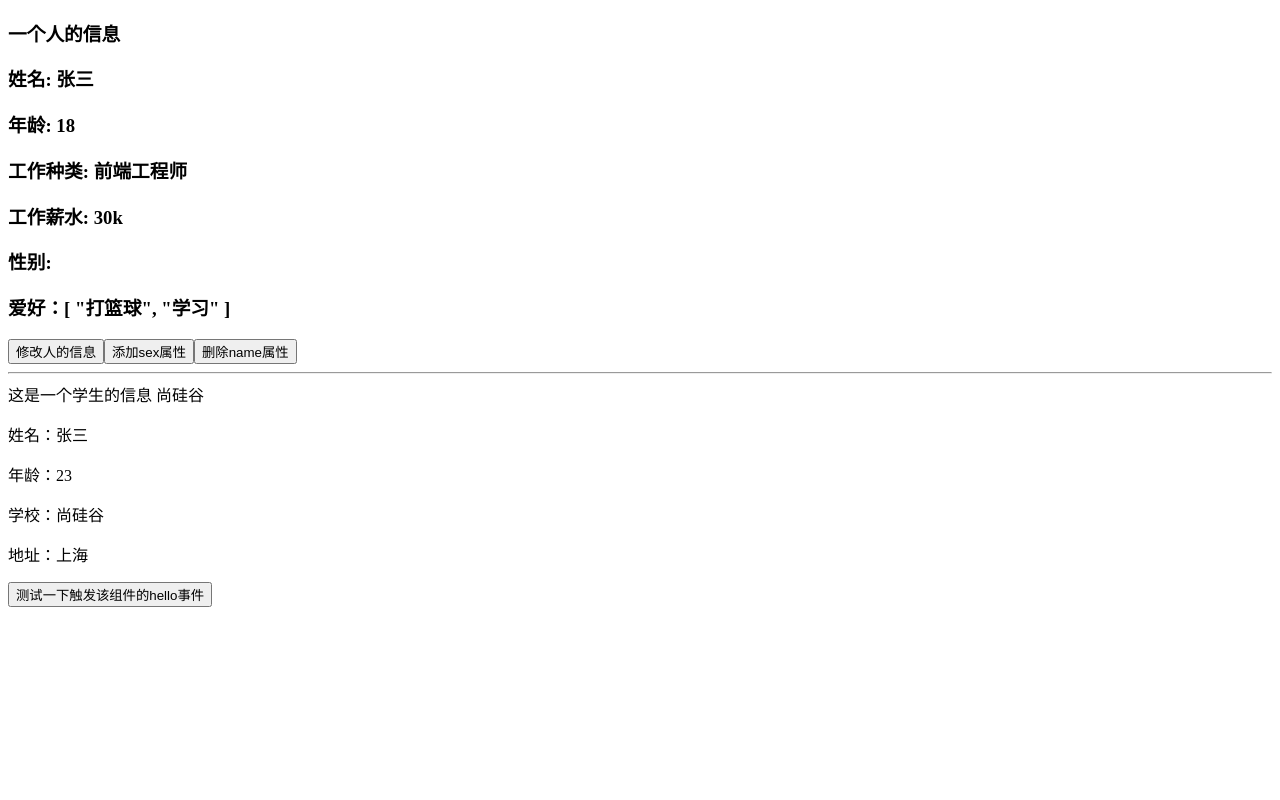
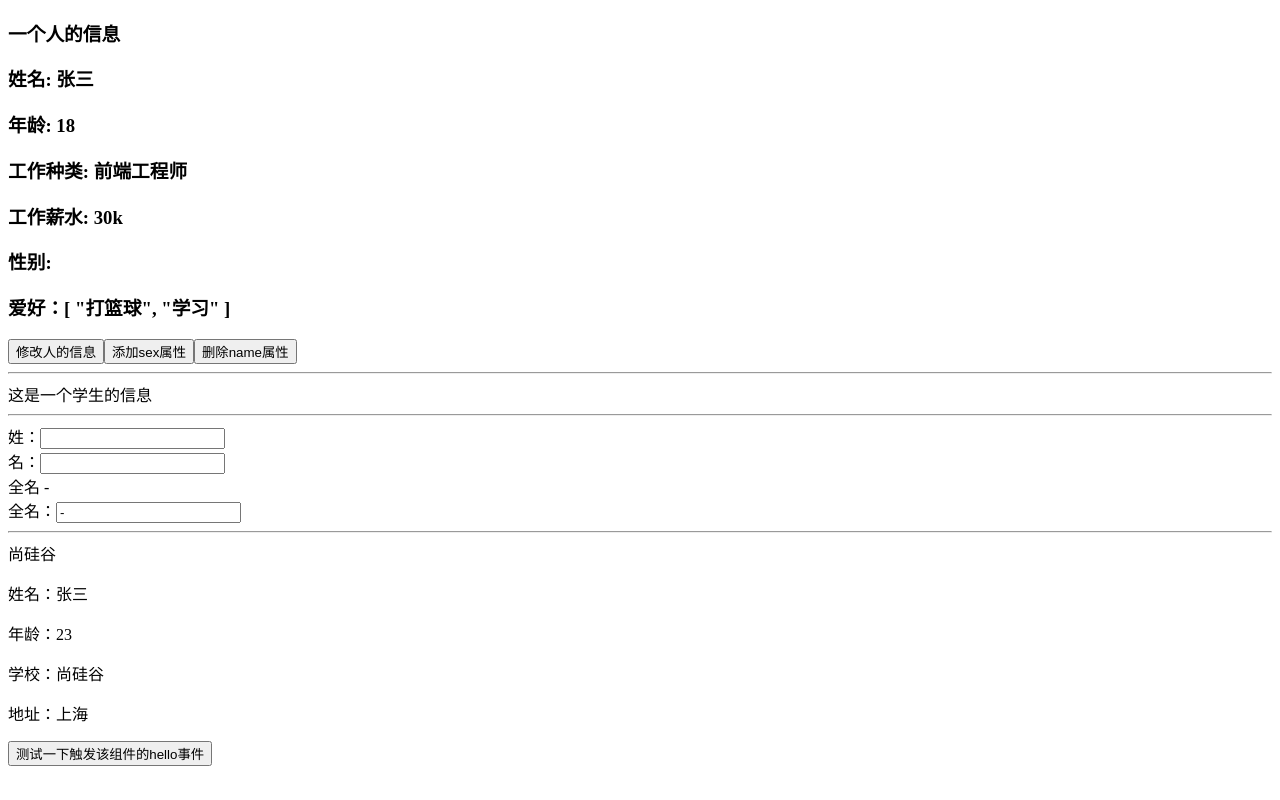
Before and after one commit to 1684838553/frontendFramework, a Vue app in the folder vue3/: page / in a window 1280 px wide. Built offline with nearby package versions, Linux system fonts and the light colour scheme.

Commit message:
computed函数

```diff
--- a/vue3/src/components/Student.vue
+++ b/vue3/src/components/Student.vue
@@ -1,5 +1,11 @@
 <template>
     这是一个学生的信息
+    <hr>
+    姓：<input type="text" v-model="student.firstName"><br>
+    名：<input type="text" v-model="student.lastName"><br>
+    <span>全名 {{ student.fullName }}</span>  <br>
+    全名：<input type="text" v-model="student.fullName">
+    <hr>
     <slot></slot>
     <p>姓名：{{ student.name }}</p>
     <p>年龄：{{ student.age }}</p>
@@ -9,7 +15,7 @@
 </template>
 
 <script>
-import { reactive } from 'vue';
+import { computed, reactive } from 'vue';
 export default {
     name: 'Student',
     props: ['school', 'address'],
@@ -21,7 +27,26 @@ export default {
         const student = reactive({
             name: '张三',
             age: 23,
+            firstName: '',
+            lastName: '',
             ...props
+        })
+
+        // // 计算属性（简写：没考虑计算属性被修改的情况）
+        // student.fullName = computed(() => {
+        //     return student.firstName + '-' + student.lastName;
+        // })
+
+        // 完整写法
+        student.fullName = computed({
+            get() {
+                return student.firstName + '-' + student.lastName;
+            },
+            set(value) {
+                const nameArr = value.split('-');
+                student.firstName = nameArr[0]
+                student.lastName = nameArr[1]
+            }
         })
 
         function test() {
```
Also changed, not shown: 1 other file (tests, documents, lock files or other folders).
